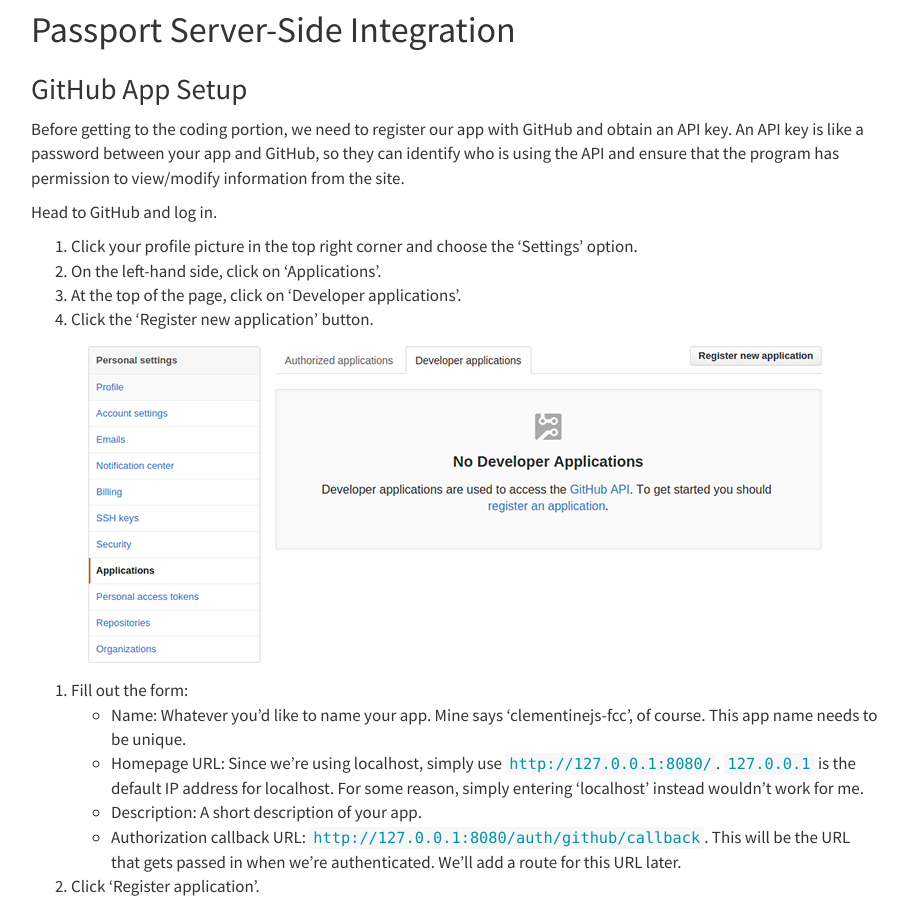
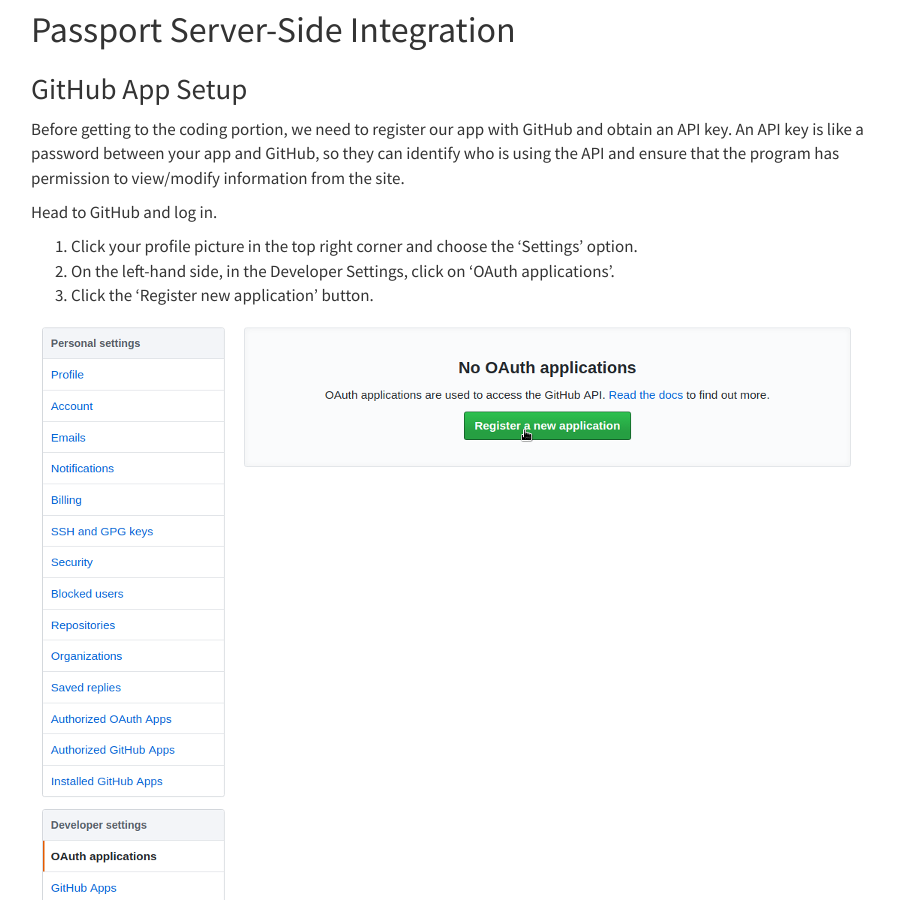
Before and after one commit to johnstonbl01/clementinejs, a Jekyll site: the page built from tutorials/tutorial-passport.md, in a window 1280 px wide and 900 px high, scrolled down 8076 px. Shown: the whole window, without its empty margins (39-947 px from the left). Built offline with Jekyll 4.4.1, drawn with Linux system fonts in a browser that asks for light colours; nearby versions of some CDN libraries; library files that are not in the unit come from our copies; Markdown is read by kramdown in place of the engine named in the settings; our own code applies the rules of GitHub Pages for plain Markdown files.

Commit message:
update Passport Server-side Integration image && steps

```diff
--- a/tutorials/tutorial-passport.md
+++ b/tutorials/tutorial-passport.md
@@ -386,11 +386,10 @@
 Head to GitHub and log in.
 
 1. Click your profile picture in the top right corner and choose the 'Settings' option.
-2. On the left-hand side, click on 'Applications'.
-3. At the top of the page, click on 'Developer applications'.
-4. Click the 'Register new application' button.
-
-![GitHub Settings](/img/passporttut01.png)
+2. On the left-hand side, in the Developer Settings, click on 'OAuth applications'.
+3. Click the 'Register new application' button.
+
+![GitHub Settings](/img/passporttut00.png)
 
 5. Fill out the form:
 	- Name: Whatever you'd like to name your app. Mine says 'clementinejs-fcc', of course. This app name needs to be unique.
```
Also changed, not shown: img/passporttut00.png (added), 1 other file.
